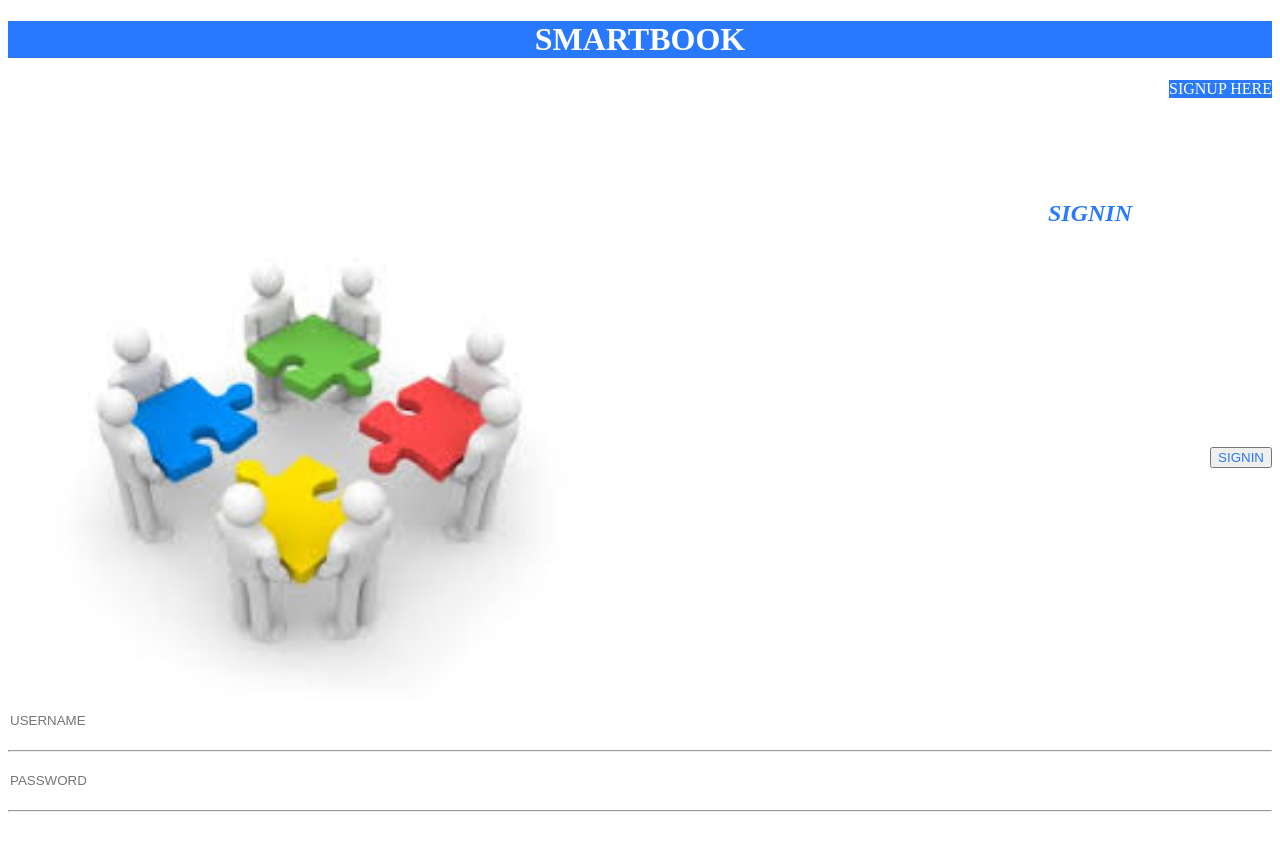
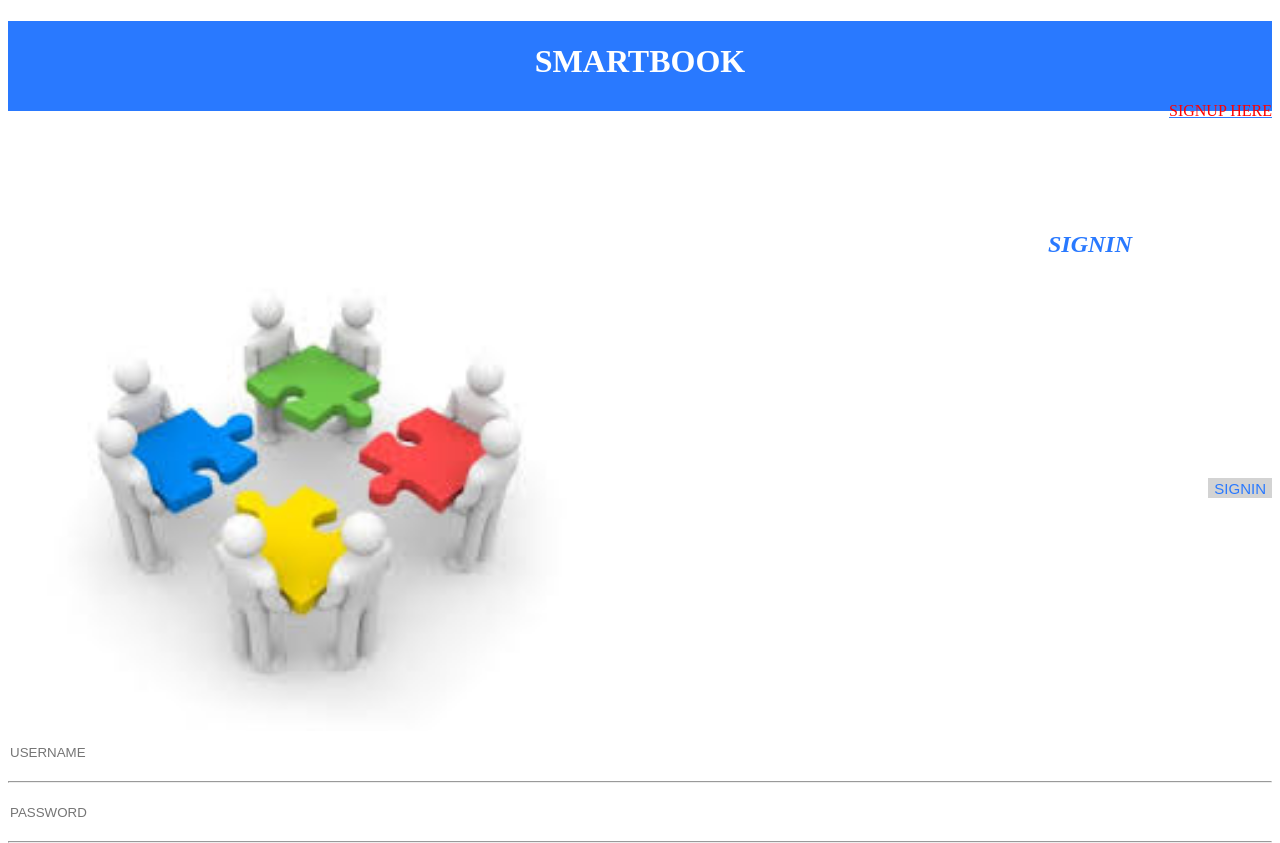
Before and after one commit to smart-glossa/SmartBook, a Java web app: page /html/smatLogin.html in a window 1280 px wide. Before the commit the page ends 812 px from the top, so only its background shows below. Run offline with Tomcat 11, a stand-in JSP engine, Linux system fonts and the light colour scheme.

Commit message:
change css file

```diff
--- a/WebContent/css/admin.css
+++ b/WebContent/css/admin.css
@@ -1,17 +1,22 @@
 .head {
     background-color: #2979ff;
+    width: 100%;
+    height: 90px;
+
 }
 
 h1 {
     color: #ffffff;
+    padding-top: 22px;
 }
 
 .but {
     float: right;
     border: 0;
-    background-color: #2979ff;
-    text-decoration-color: transparent;
-    color: #ffffff;
+    /*background-color:lightgray;*/
+    text-decoration-color: #2979ff;
+    color: red;
+
 }
 
 #signin {
@@ -45,11 +50,6 @@
 #form {
     width: 100%;
     height: 200px;
-}
-
-#sign {
-    float: right;
-    color: #2979f9;
 }
 
 .empty {
@@ -94,10 +94,13 @@
     color: #2979ff;
 }
 
-#lbut {
+#lbut,#sign {
     float: right;
-    color: #ffffff;
-    background-color: #2079f9;
-    border: 0;
-    size: 20px;
+    color: #2979ff;
+    font-size:15px;
+    background-color:lightgray;
+    border: 50px;
+    height: 20px;
+
+
 }
```
